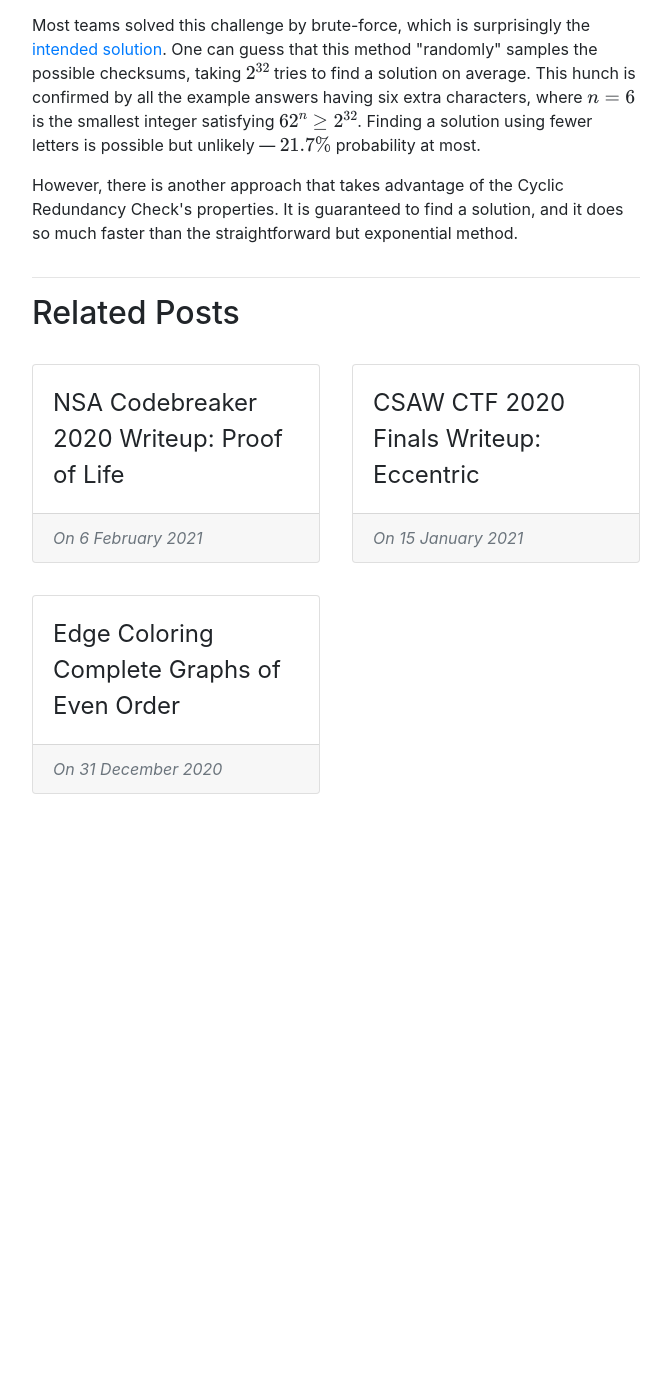
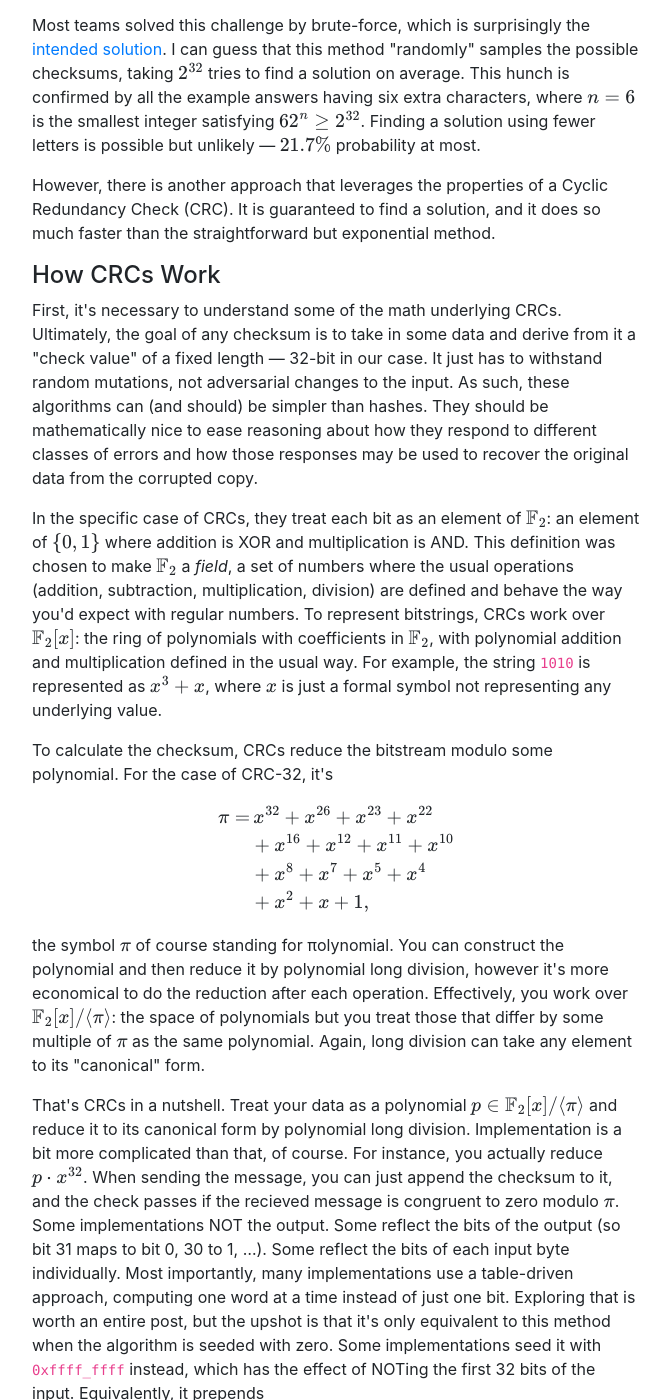
Before and after one commit to ammrat13/ammrat13.github.io, a Jekyll site: the page built from _posts/2022-06-30-writeup_defcon_quals_2022_sameold.md, in a window 1280 px wide and 1400 px high, scrolled down 659 px. Shown: the whole window, without its empty margins (304-975 px from the left). Built offline with Jekyll 4.4.1, drawn with Linux system fonts in a browser that asks for light colours; nearby versions of some CDN libraries; our own code applies the rules of GitHub Pages for plain Markdown files; before the commit the page ends 1549 px from its top, so only the background shows below that; some of the changed text lies outside the part shown.

Commit message:
Wrote section on CRC workings

```diff
--- a/_posts/2022-06-30-writeup_defcon_quals_2022_sameold.md
+++ b/_posts/2022-06-30-writeup_defcon_quals_2022_sameold.md
@@ -4,6 +4,8 @@ libs: [mathjax]
 ---
 
 <div class="mathjaxDeclarations">
+    @@\newcommand{\nl}{\\}@@
+    @@\newcommand{\FF}{\mathbb{F}}@@
 </div>
 
 My family came over for my sister's graduation, so I chose to spend time with
@@ -22,16 +24,77 @@ looked over the challenges, and I later solved this "mic test" challenge.
 > - `CRC32(the_intended_answer) == CRC32(your_string)`
 
 Most teams solved this challenge by brute-force, which is surprisingly the
-[intended solution][1]. One can guess that this method "randomly" samples the
+[intended solution][1]. I can guess that this method "randomly" samples the
 possible checksums, taking @@2^{32}@@ tries to find a solution on average. This
 hunch is confirmed by all the example answers having six extra characters, where
 @@n=6@@ is the smallest integer satisfying @@62^n \geq 2^{32}@@. Finding a
 solution using fewer letters is possible but unlikely --- @@21.7\%@@ probability
 at most.
 
-However, there is another approach that takes advantage of the Cyclic Redundancy
-Check's properties. It is guaranteed to find a solution, and it does so much
+However, there is another approach that leverages the properties of a Cyclic
+Redundancy Check (CRC). It is guaranteed to find a solution, and it does so much
 faster than the straightforward but exponential method.
 
 
+#### How CRCs Work
+
+First, it's necessary to understand some of the math underlying CRCs.
+Ultimately, the goal of any checksum is to take in some data and derive from it
+a "check value" of a fixed length --- 32-bit in our case. It just has to
+withstand random mutations, not adversarial changes to the input. As such, these
+algorithms can (and should) be simpler than hashes. They should be
+mathematically nice to ease reasoning about how they respond to different
+classes of errors and how those responses may be used to recover the original
+data from the corrupted copy.
+
+In the specific case of CRCs, they treat each bit as an element of @@\FF_2@@: an
+element of @@\\{0,1\\}@@ where addition is XOR and multiplication is AND. This
+definition was chosen to make @@\FF_2@@ a *field*, a set of numbers where the
+usual operations (addition, subtraction, multiplication, division) are defined
+and behave the way you'd expect with regular numbers. To represent bitstrings,
+CRCs work over @@\FF_2[x]@@: the ring of polynomials with coefficients in
+@@\FF_2@@, with polynomial addition and multiplication defined in the usual way.
+For example, the string `1010` is represented as @@x^3 + x@@, where @@x@@ is
+just a formal symbol not representing any underlying value.
+
+To calculate the checksum, CRCs reduce the bitstream modulo some polynomial. For
+the case of CRC-32, it's
+%%\begin{align\*}
+    \pi =&\,
+        x^{32} + x^{26} + x^{23} + x^{22} \nl
+        &+ x^{16} + x^{12} + x^{11} + x^{10} \nl
+        &+ x^8 + x^7 + x^5 + x^4 \nl
+        &+ x^2 + x + 1,
+\end{align\*}%%
+the symbol @@\pi@@ of course standing for πolynomial. You can construct the
+polynomial and then reduce it by polynomial long division, however it's more
+economical to do the reduction after each operation. Effectively, you work over
+@@\FF_2[x] / \langle\pi\rangle@@: the space of polynomials but you treat those
+that differ by some multiple of @@\pi@@ as the same polynomial. Again, long
+division can take any element to its "canonical" form.
+
+That's CRCs in a nutshell. Treat your data as a polynomial @@p \in \FF_2[x] /
+\langle\pi\rangle@@ and reduce it to its canonical form by polynomial long
+division. Implementation is a bit more complicated than that, of course. For
+instance, you actually reduce @@p \cdot x^{32}@@. When sending the message, you
+can just append the checksum to it, and the check passes if the recieved message
+is congruent to zero modulo @@\pi@@. Some implementations NOT the output.
+Some reflect the bits of the output (so bit 31 maps to bit 0, 30 to 1, ...).
+Some reflect the bits of each input byte individually. Most importantly, many
+implementations use a table-driven approach, computing one word at a time
+instead of just one bit. Exploring that is worth an entire post, but the upshot
+is that it's only equivalent to this method when the algorithm is seeded with
+zero. Some implementations seed it with `0xffff_ffff` instead, which has the
+effect of NOTing the first 32 bits of the input. Equivalently, it prepends
+%%\begin{equation\*}
+    \frac{1}{x^{32}} \cdot \left( \sum_{i=0}^{31} x^i \right)
+\end{equation\*}%%
+to the input. In general, if the table method is seeded with @@p@@, it XORs that
+with the first 32 bits of the input, or it equivalently prepends @@p \cdot
+x^{-32}@@.
+
+
+#### The Choice of π
+
+
 [1]: https://github.com/Nautilus-Institute/quals-2022/tree/main/sameold "sameold Challenge Solution"
```
